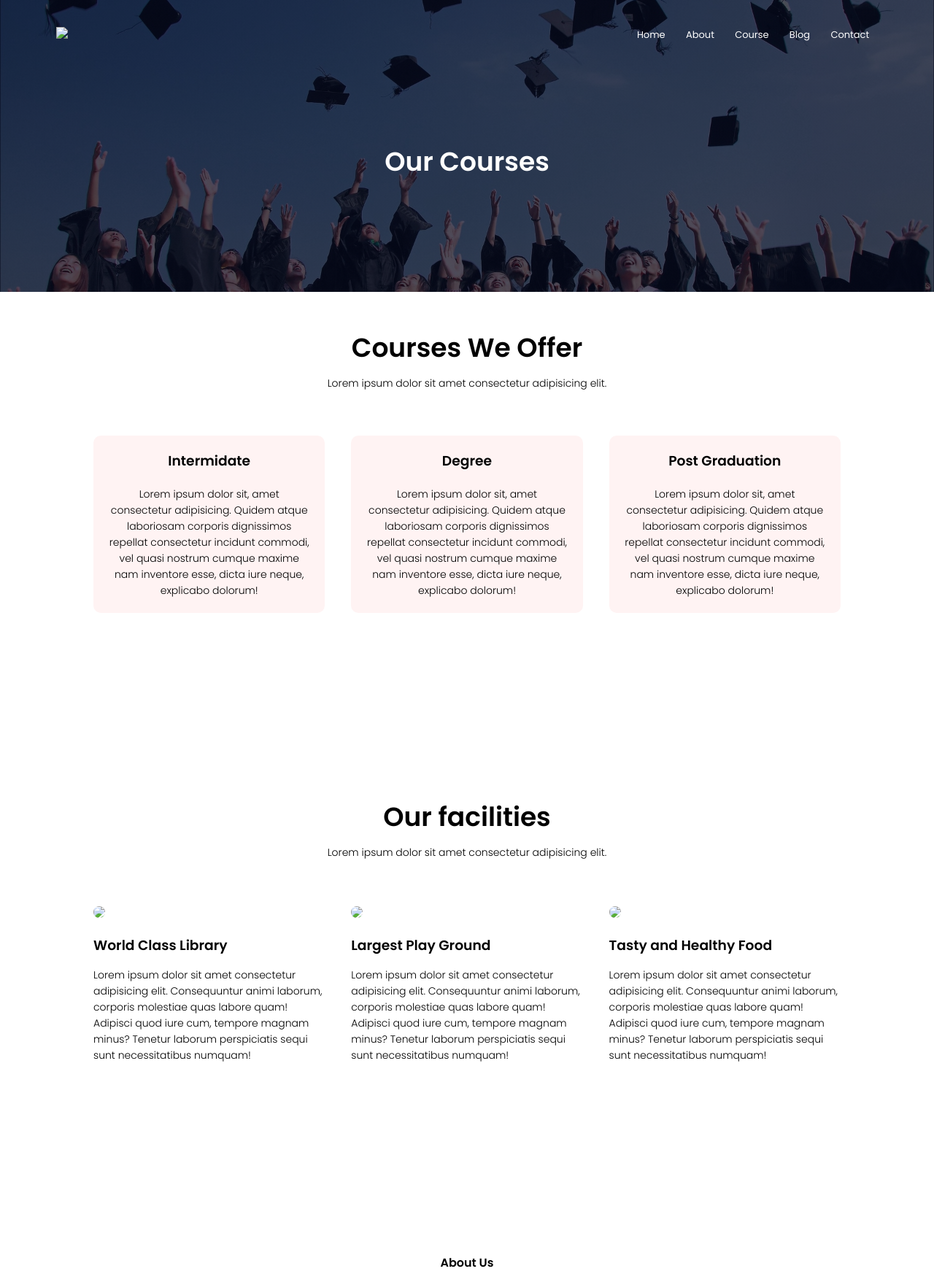
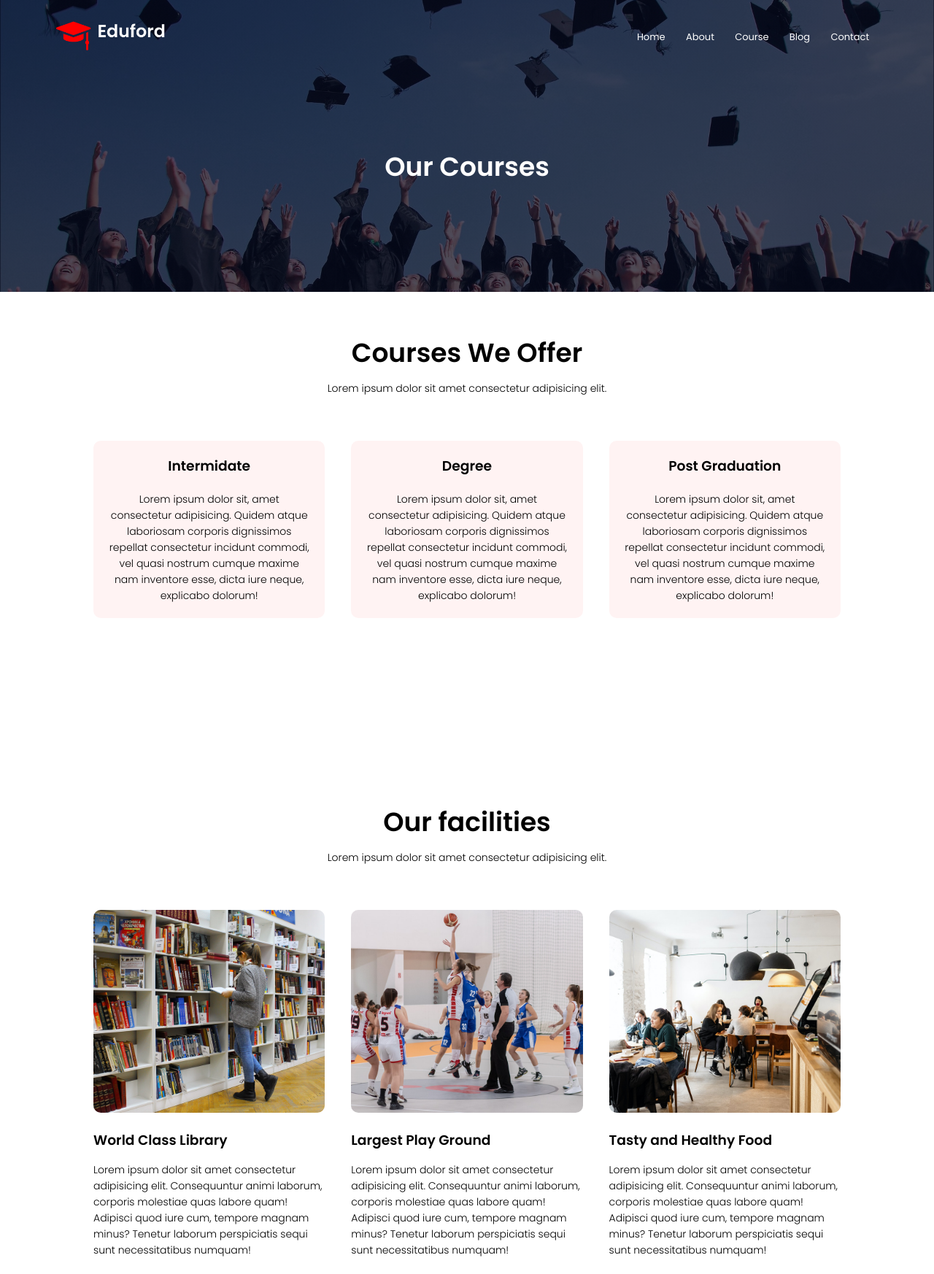
Before and after one commit to ChAsE1900/preview, a plain HTML site: page course.html in a window 1280 px wide. Shown: the top 1746 px of the page at 73% size. Drawn offline with nearby package versions, Linux system fonts and the light colour scheme; files whose address does not match are found by name.

Commit message:
Update course.html

```diff
--- a/course.html
+++ b/course.html
@@ -13,7 +13,7 @@
 <body>
 <section class="sub-header">
         <nav>
-            <a href="#"><img src="eduford_img/logo.png" ></a>
+            <a href="#"><img src="logo.png" ></a>
             <div class="nav-links" id="navLinks">
                 <i class='bx bx-x-circle' onclick="hideMenu()"></i>
                 <ul>
@@ -61,17 +61,17 @@
 
     <div class="row">
         <div class="facilities-col">
-            <img src="eduford_img/library.png">
+            <img src="library.png">
             <h3>World Class Library</h3>
             <p>Lorem ipsum dolor sit amet consectetur adipisicing elit. Consequuntur animi laborum, corporis molestiae quas labore quam! Adipisci quod iure cum, tempore magnam minus? Tenetur laborum perspiciatis sequi sunt necessitatibus numquam!</p>
         </div>
         <div class="facilities-col">
-            <img src="eduford_img/basketball.png">
+            <img src="basketball.png">
             <h3>Largest Play Ground</h3>
             <p>Lorem ipsum dolor sit amet consectetur adipisicing elit. Consequuntur animi laborum, corporis molestiae quas labore quam! Adipisci quod iure cum, tempore magnam minus? Tenetur laborum perspiciatis sequi sunt necessitatibus numquam!</p>
         </div>
         <div class="facilities-col">
-            <img src="eduford_img/cafeteria.png">
+            <img src="cafeteria.png">
             <h3>Tasty and Healthy Food</h3>
             <p>Lorem ipsum dolor sit amet consectetur adipisicing elit. Consequuntur animi laborum, corporis molestiae quas labore quam! Adipisci quod iure cum, tempore magnam minus? Tenetur laborum perspiciatis sequi sunt necessitatibus numquam!</p>
         </div>
```
